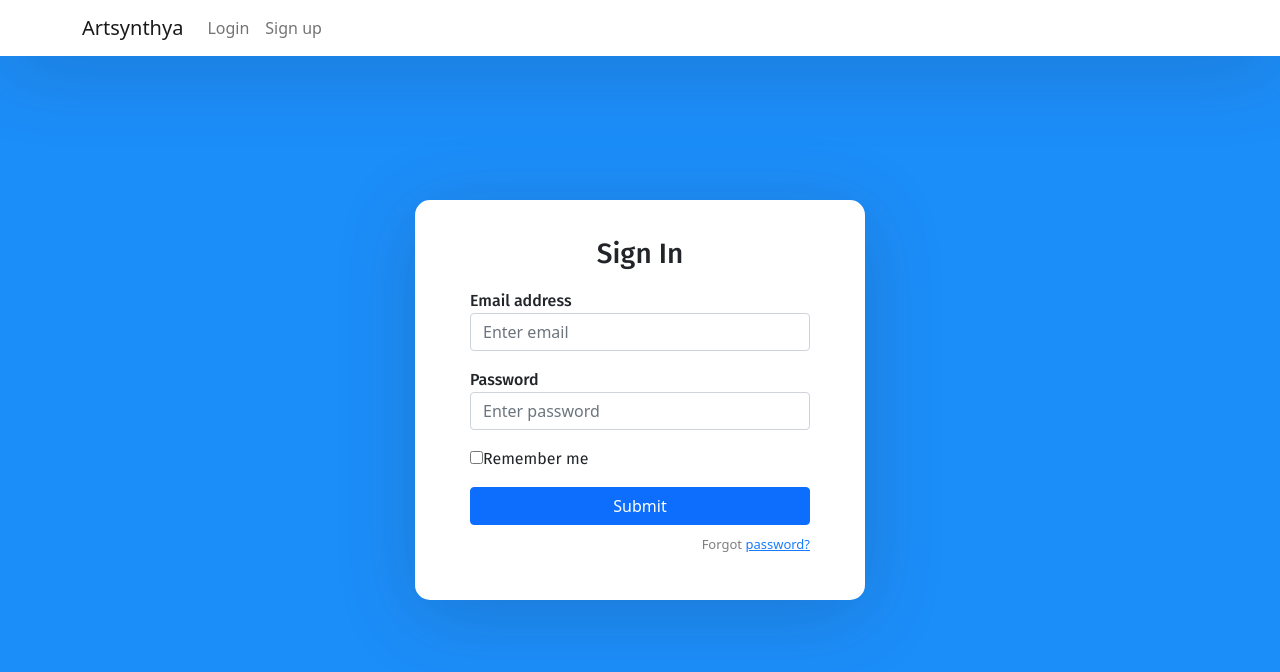
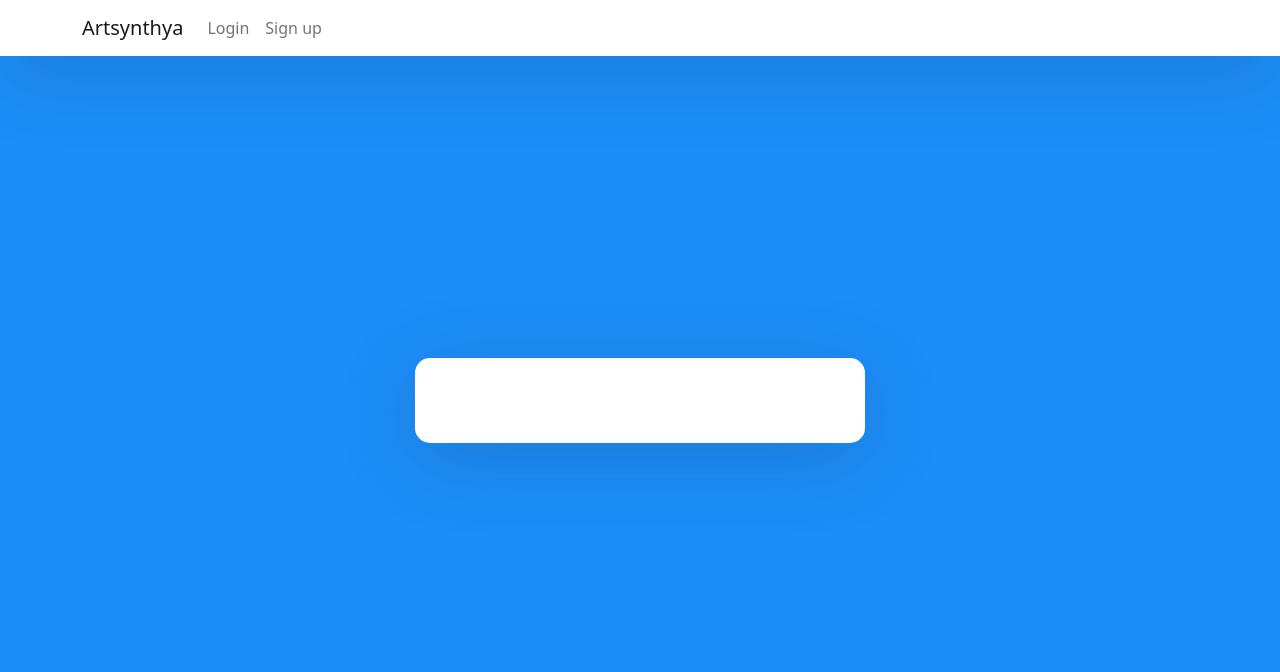
Before and after one commit to vxhl/artsynthya, a React (Create React App) app: page / in a window 1280 px wide. Shown: the top 672 px of the page. Built offline with nearby package versions, Linux system fonts and the light colour scheme.

Commit message:
commented route

```diff
--- a/src/App.js
+++ b/src/App.js
@@ -32,7 +32,7 @@
           <div className='auth-inner'>
             <Routes>
               <Route exact path='/artsynthya' element={<Login />} />
-              <Route path='/' element={<Login />} />
+              {/* <Route path='/' element={<Login />} /> */}
               <Route path='/sign-in' element={<Login />} />
               <Route path='/sign-up' element={<SignUp />} />
             </Routes>
```
